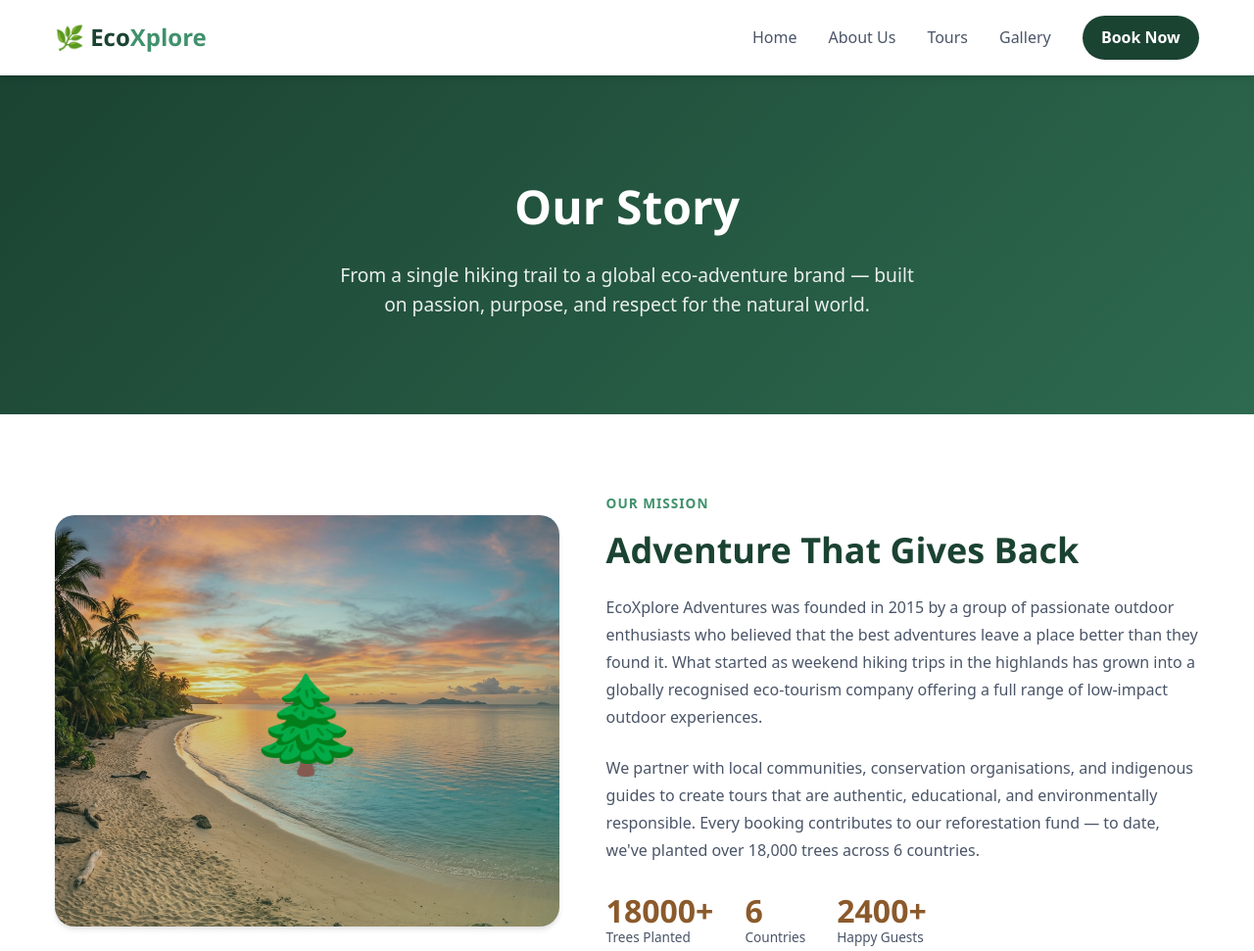
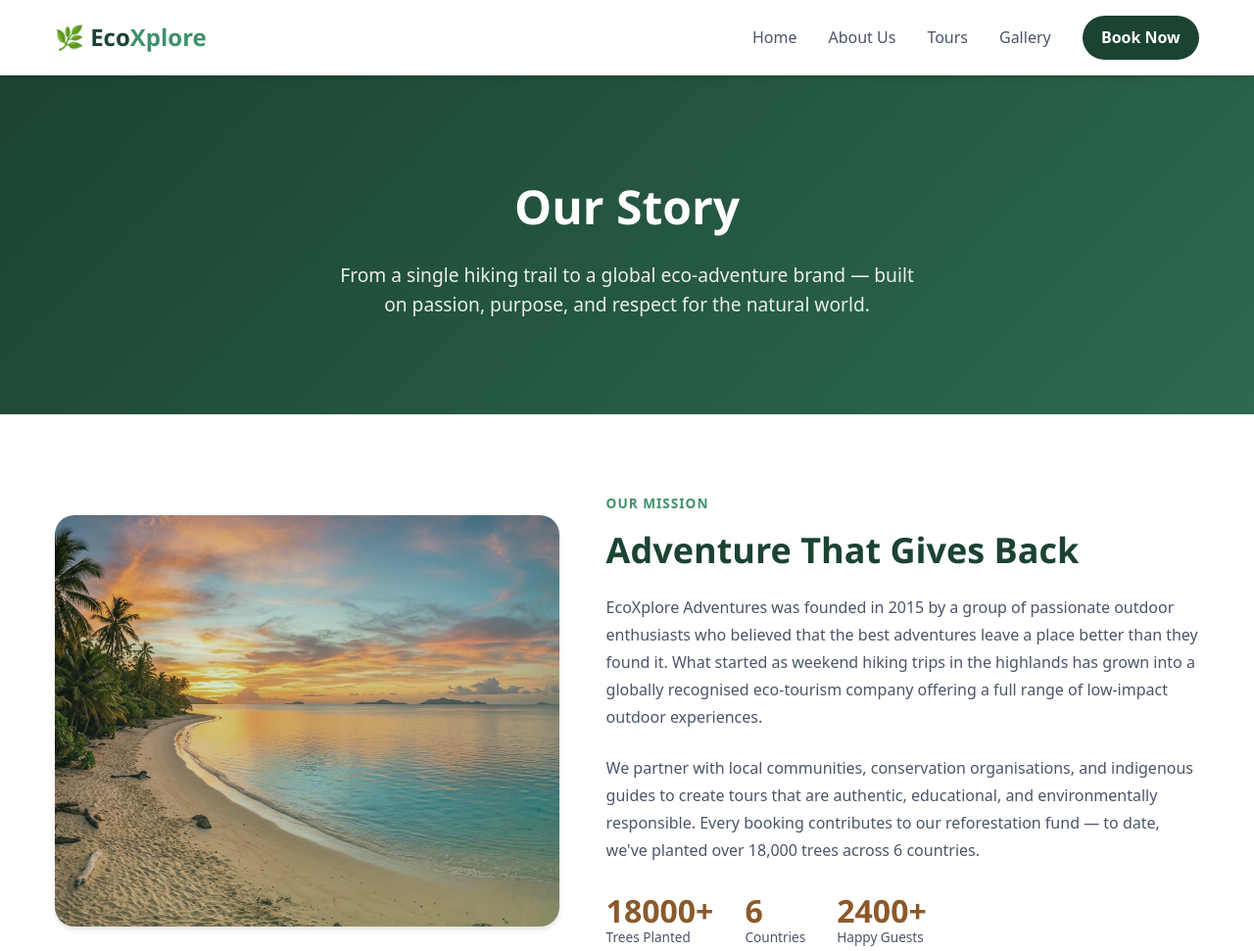
Before and after one commit to indeepa2025dev/ecoxplore, a plain HTML site: page about.html in a window 1280 px wide. Shown: the top 971 px of the page at 98% size. Drawn offline with Linux system fonts and the light colour scheme.

Commit message:
about.html

```diff
--- a/about.html
+++ b/about.html
@@ -12,7 +12,6 @@
 
   <a class="skip-link" href="#main">Skip to main content</a>
 
-  <!-- ── Navigation ──────────────────────────────────────── -->
   <nav class="navbar" role="navigation" aria-label="Main navigation">
     <div class="navbar__inner">
       <a class="navbar__logo" href="index.html" aria-label="EcoXplore Adventures home">🌿 Eco<span>Xplore</span></a>
@@ -31,16 +30,14 @@
 
   <main id="main">
 
-    <!-- Page Hero -->
     <header class="page-hero" aria-label="About Us page header">
       <h1>Our Story</h1>
       <p>From a single hiking trail to a global eco-adventure brand — built on passion, purpose, and respect for the natural world.</p>
     </header>
 
-    <!-- Mission Section -->
     <section class="about-mission" aria-labelledby="mission-heading">
       <div class="about-mission__grid container">
-        <div class="about-visual" role="img" aria-label="Nature and adventure illustration">🌲</div>
+        <div class="about-visual" role="img" aria-label="Tropical coastline and nature adventure scenery"></div>
         <div>
           <span class="section-eyebrow">Our Mission</span>
           <h2 class="section-title" id="mission-heading">Adventure That Gives Back</h2>
@@ -68,7 +65,6 @@
       </div>
     </section>
 
-    <!-- Values Section -->
     <section class="about-values" aria-labelledby="values-heading">
       <div class="container">
         <div class="section-header section-header--center animate-fadeup">
@@ -111,7 +107,6 @@
       </div>
     </section>
 
-    <!-- Team Section -->
     <section class="team" aria-labelledby="team-heading">
       <div class="container">
         <div class="section-header section-header--center animate-fadeup">
@@ -153,7 +148,6 @@
       </div>
     </section>
 
-    <!-- Certifications -->
     <section style="padding:4rem 1.5rem; background:var(--white);" aria-labelledby="certs-heading">
       <div class="container">
         <div class="section-header section-header--center animate-fadeup">
@@ -185,7 +179,6 @@
       </div>
     </section>
 
-    <!-- CTA -->
     <section class="cta-banner" aria-labelledby="about-cta">
       <div class="container">
         <h2 id="about-cta">Come Adventure With Us</h2>
@@ -196,7 +189,6 @@
 
   </main>
 
-  <!-- ── Footer ───────────────────────────────────────────── -->
   <footer class="footer" role="contentinfo">
     <div class="footer__grid">
       <div class="footer__brand">
```
